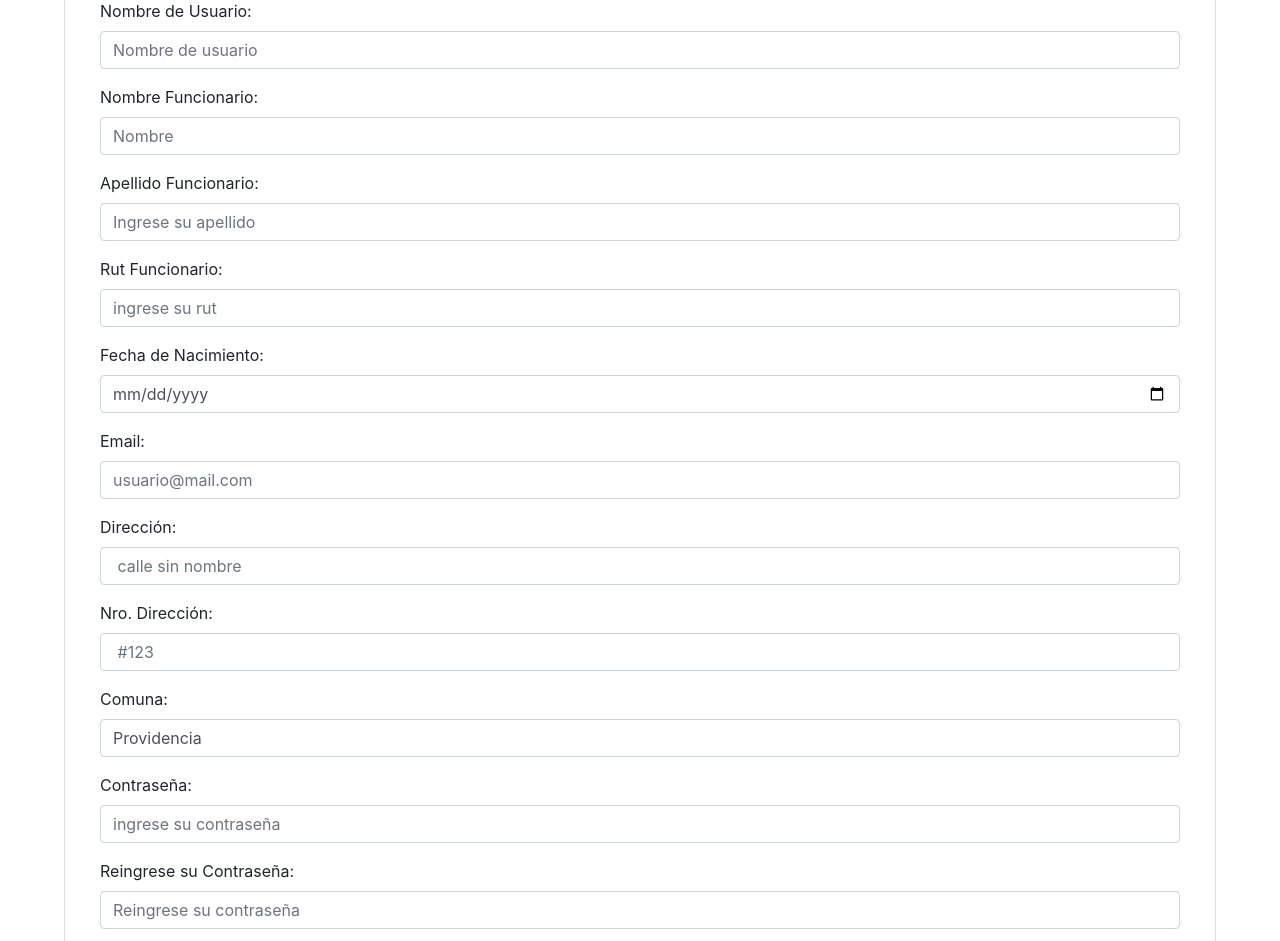
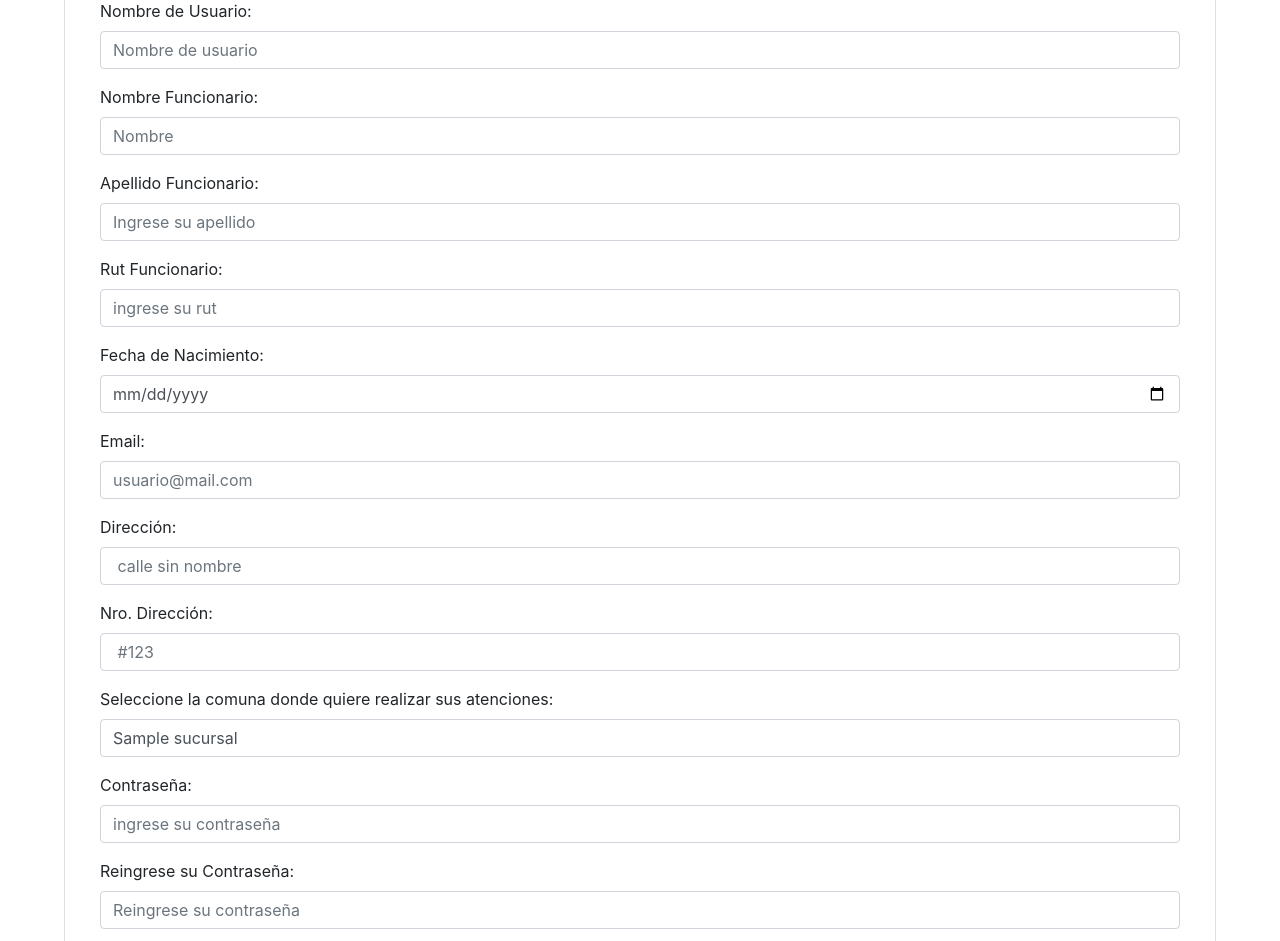
Before and after one commit to Denisse-bot/tutorial, a Django app: page /crear_funcionario/ in a window 1280 px wide. Shown: the part 425-1366 px from the top of the page. Run offline with Django 3.2, Linux system fonts and the light colour scheme; tables that the repository leaves empty hold one stand-in row (values such as "Sample post"); some libraries are stand-ins or nearby versions.

Commit message:
fix agregar funcionario

```diff
--- a/core/templates/core/crear_funcionario.html
+++ b/core/templates/core/crear_funcionario.html
@@ -73,12 +73,11 @@
       <div class="invalid-feedback">Ingresa un numero de dirección válido.</div>
     </div>
     <div class="form-group">
-      <label for="comuna">Comuna:</label>
-      <select class="form-control" id="comuna">
-        <option value="1">Providencia</option>
-        <option value="2">San Bernardo</option>
-        <option value="3" >La Serena</option>
-        <option value="4">Temuco</option>
+      <label for="comuna">Seleccione la comuna donde quiere realizar sus atenciones:</label>
+      <select value=option class="form-control" id="comuna" name="comuna" >
+        {% for sucursal in sucursales %}
+        <option value='{{ sucursal.id }}' placeholder="selecione su centro mas cercano">{{ sucursal }}</option>
+        {% endfor %}
       </select>
       <div class="valid-feedback">Ok.</div>
       <div class="invalid-feedback">Ingresa una comuna válida.</div>
--- a/core/views.py
+++ b/core/views.py
@@ -174,19 +174,21 @@ def crearUsuario(request):
     return render(request,'core/crear_usuario.html',{'usuario_form':usuario_form, 'sucursales':sucursales})
 
 def crearFuncionario(request):
+    sucursales = Sucursal.objects.all()
     if request.method == 'POST':
             if not request.POST._mutable:
                 request.POST._mutable = True
                 # forma de acceder y modificar el diccionario para el formulario
                 request.POST['usuario_administrador'] = True
-                print(request.POST)
+                sucursal = Sucursal.objects.filter(id=request.POST['comuna'])
                 usuario_form = UsuarioForm(request.POST)
                 if usuario_form.is_valid():
+                    usuario_form.cleaned_data['comuna']=sucursal
                     usuario_form.save()
                     return redirect('login')
     else:
         usuario_form = UsuarioForm()
-    return render(request,'core/crear_funcionario.html',{'usuario_form':usuario_form})
+    return render(request,'core/crear_funcionario.html',{'usuario_form':usuario_form, 'sucursales':sucursales})
 
 def listadoUsuarios(request):
     usuarios = Usuario.objects.get_queryset().order_by('id')
```
Also changed, not shown: core/migrations/0001_initial.py, core/migrations/0002_alter_usuario_id.py (deleted).
